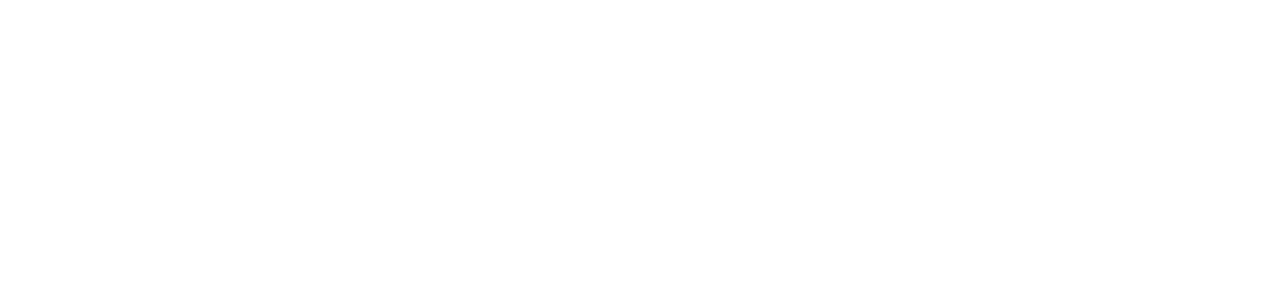
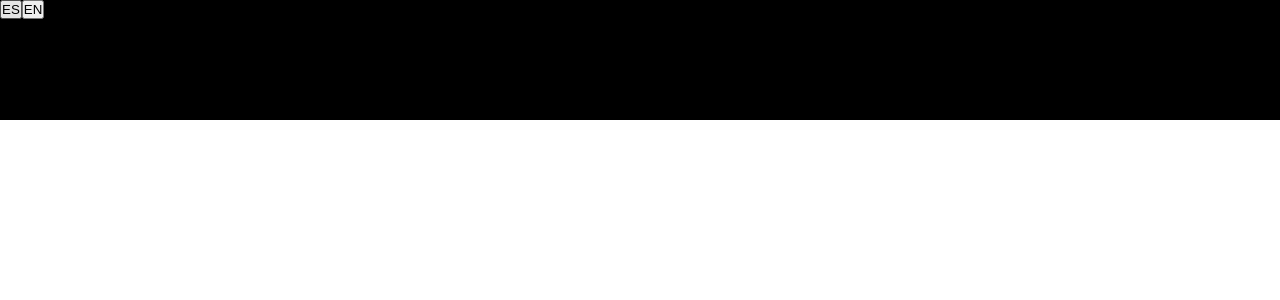
Before and after one commit to SmaelNicolas/Simplifyhr, a React (Create React App) app: page /resources in a window 1280 px wide. Shown: the top 300 px of the page. Built offline with nearby package versions, Linux system fonts and the light colour scheme.

Commit message:
Language button and LanguageContext creation. JSON moved to public folder

```diff
--- a/src/Components/Navbar/Navbar.jsx
+++ b/src/Components/Navbar/Navbar.jsx
@@ -1,5 +1,40 @@
+import { useContext } from "react";
+import { LanguageContext } from "../../Context/LanguageContext";
+import {
+	Center,
+	ContactButton,
+	LanguageButton,
+	Left,
+	Logo,
+	NavbarContainer,
+	NavbarItem,
+	Right,
+	Wrapper,
+} from "./NavbarStyled";
+
 function Navbar() {
-	return <div></div>;
+	const { setLanguage, language } = useContext(LanguageContext);
+
+	return (
+		<NavbarContainer>
+			<Left>
+				<Logo />
+			</Left>
+			<Center>
+				<Wrapper>
+					<NavbarItem></NavbarItem>
+					<NavbarItem></NavbarItem>
+					<NavbarItem></NavbarItem>
+					<NavbarItem></NavbarItem>
+				</Wrapper>
+			</Center>
+			<Right>
+				<LanguageButton onClick={() => setLanguage("es")}>ES</LanguageButton>
+				<LanguageButton onClick={() => setLanguage("en")}>EN</LanguageButton>
+				<ContactButton />
+			</Right>
+		</NavbarContainer>
+	);
 }
 
 export default Navbar;
--- a/src/Components/Navbar/NavbarStyled.js
+++ b/src/Components/Navbar/NavbarStyled.js
@@ -0,0 +1,24 @@
+import styled from "styled-components";
+
+export const NavbarContainer = styled.div`
+	position: fixed;
+	height: 15vh;
+	width: 100%;
+	background-color: black;
+`;
+
+export const Left = styled.div``;
+
+export const Logo = styled.div``;
+
+export const Center = styled.div``;
+
+export const Wrapper = styled.div``;
+
+export const NavbarItem = styled.div``;
+
+export const Right = styled.div``;
+
+export const LanguageButton = styled.button``;
+
+export const ContactButton = styled.div``;
--- /dev/null
+++ b/src/Context/LanguageContext.js
@@ -0,0 +1,17 @@
+import { createContext, useState } from "react";
+
+export const LanguageContext = createContext([]);
+
+const LanguageContextProvider = ({ children }) => {
+	const [language, setLanguage] = useState("en");
+	console.log(language);
+
+
+	return (
+		<LanguageContext.Provider value={{ setLanguage, language }}>
+			{children}
+		</LanguageContext.Provider>
+	);
+};
+
+export default LanguageContextProvider;
```
Also changed, not shown: src/App.js (+7 -4 lines), public/Data/data.js (added), public/Data/languages.json (renamed from src/Data/languages.json), public/logo192.png (deleted), public/logo512.png (deleted).
